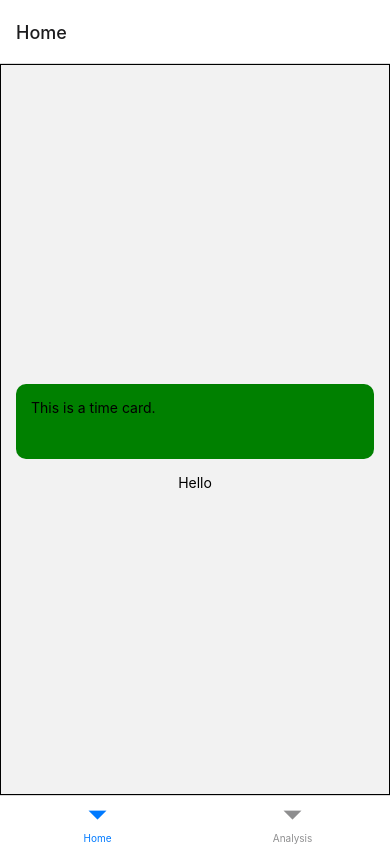
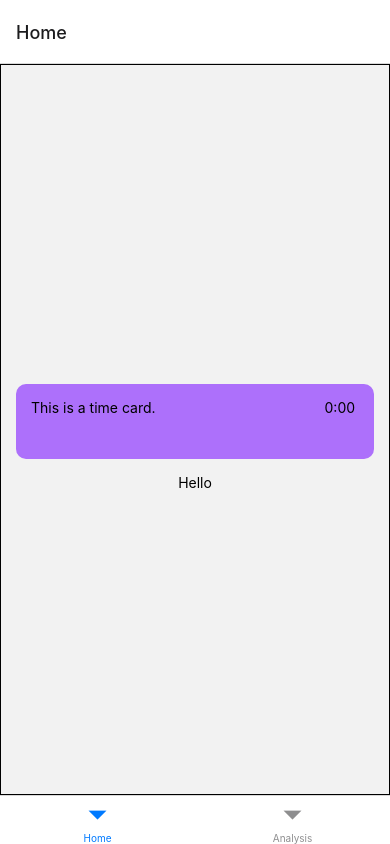
Before and after one commit to efox3987/dh_rn, a React Native app: screen /Home in a window 390 px wide. Built offline with nearby package versions, Linux system fonts and the light colour scheme.

Commit message:
more time card stuff. focusing on creating a functioning timer next

```diff
--- a/src/components/TimeCard/TimeCard.js
+++ b/src/components/TimeCard/TimeCard.js
@@ -1,5 +1,6 @@
 import React from 'react';
 
+import Timer from './Timer.view';
 import {View, Text, StyleSheet} from 'react-native';
 
 export class TimeCard extends React.Component {
@@ -7,20 +8,29 @@ export class TimeCard extends React.Component {
     return (
       <View style={styles.card}>
         <Text>This is a time card.</Text>
+        <Timer style={styles.timer} running={this.props.running} />
       </View>
     );
   }
 }
 
-const Timer = () => {};
-
 const styles = StyleSheet.create({
   card: {
     alignSelf: 'stretch',
-    backgroundColor: 'green',
+    flexDirection: 'row',
+    justifyContent: 'space-between',
+    backgroundColor: '#AD70FB',
     margin: 15,
     padding: 15,
     height: 75,
     borderRadius: 10,
   },
+  smallTitle: {
+    fontSize: 17,
+    fontWeight: 'bold',
+  },
+  subText: {},
+  timer: {
+    alignSelf: 'flex-end',
+  },
 });
--- /dev/null
+++ b/src/components/TimeCard/Timer.view.js
@@ -0,0 +1,24 @@
+import React from 'react';
+import {View, Text, TouchableOpacity} from 'react-native';
+
+class Timer extends React.Component {
+  // constructor(props) {
+  //   super(props);
+  //   this.state = {
+  //     running: false,
+  //   };
+  // }
+
+  start() {}
+
+  render() {
+    console.log(this.props.running);
+    return (
+      <TouchableOpacity>
+        <Text>0:00 {this.props.running}</Text>
+      </TouchableOpacity>
+    );
+  }
+}
+
+export default Timer;
--- a/src/screens/Home.js
+++ b/src/screens/Home.js
@@ -5,7 +5,7 @@ import {TimeCard} from '../components/TimeCard/TimeCard';
 const Home = () => {
   return (
     <View style={styles.main}>
-      <TimeCard />
+      <TimeCard running={false} />
       <Text>Hello</Text>
     </View>
   );
```
